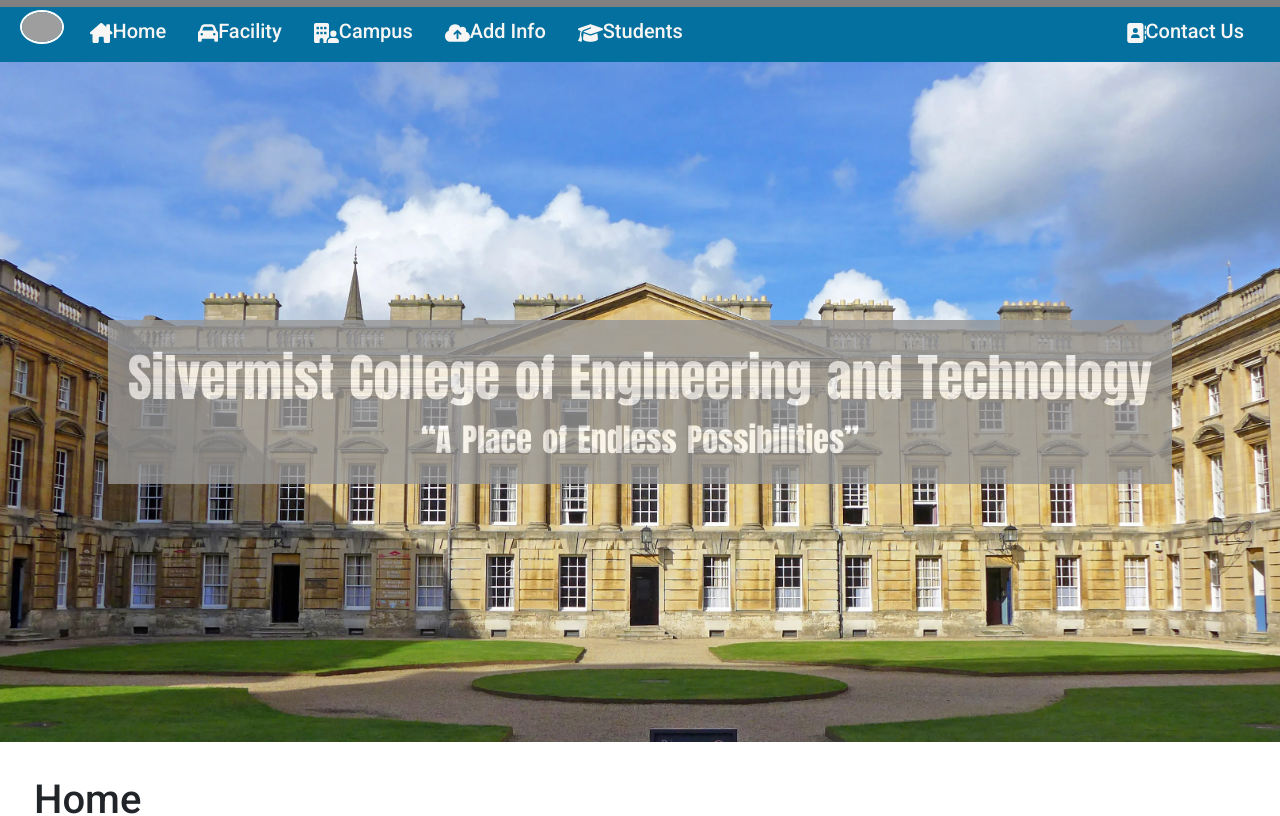
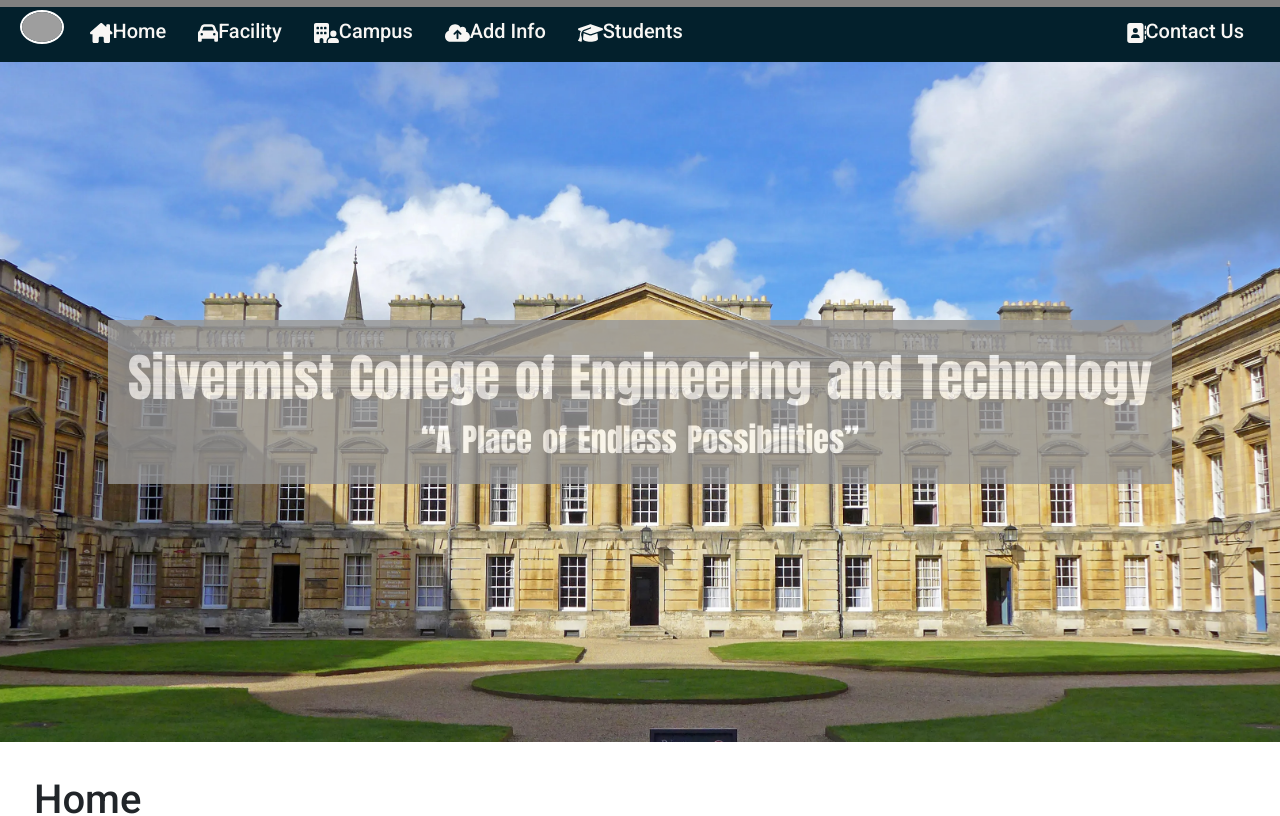
Before and after one commit to Shivani767/Silvermist-College-App, a React (Create React App) app: page / in a window 1280 px wide. Shown: the top 816 px of the page. Built offline with nearby package versions, Linux system fonts and the light colour scheme; grey boxes are pictures that could not be loaded; a web font is replaced by a local one.

Commit message:
Update index.css

```diff
--- a/public/index.css
+++ b/public/index.css
@@ -6,7 +6,7 @@ body {
   margin-top: 7px;
 }
 :root {
-  --blue: #03709f;
+  --blue: #03202c;
   --darkBlue: #036089;
   --white: #f8f6f4;
 }
```
